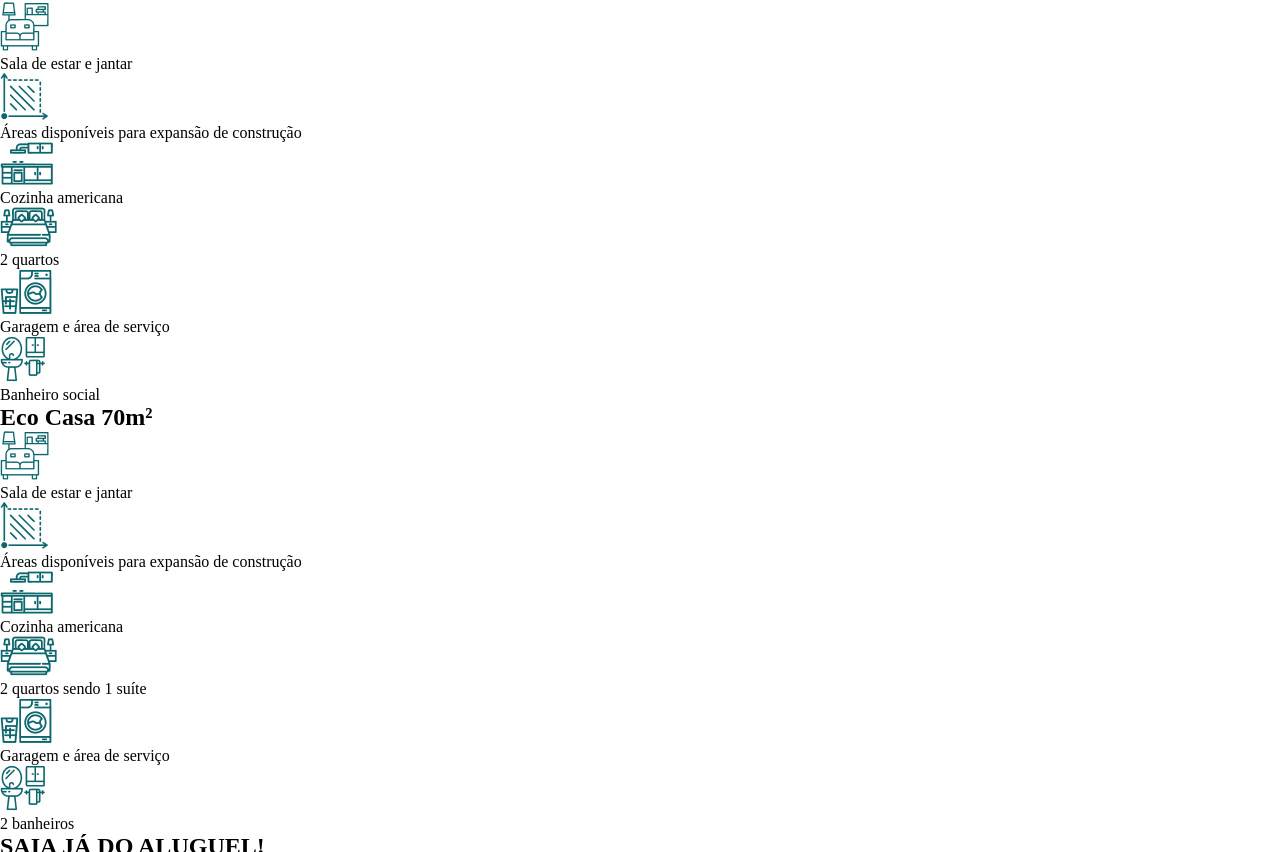
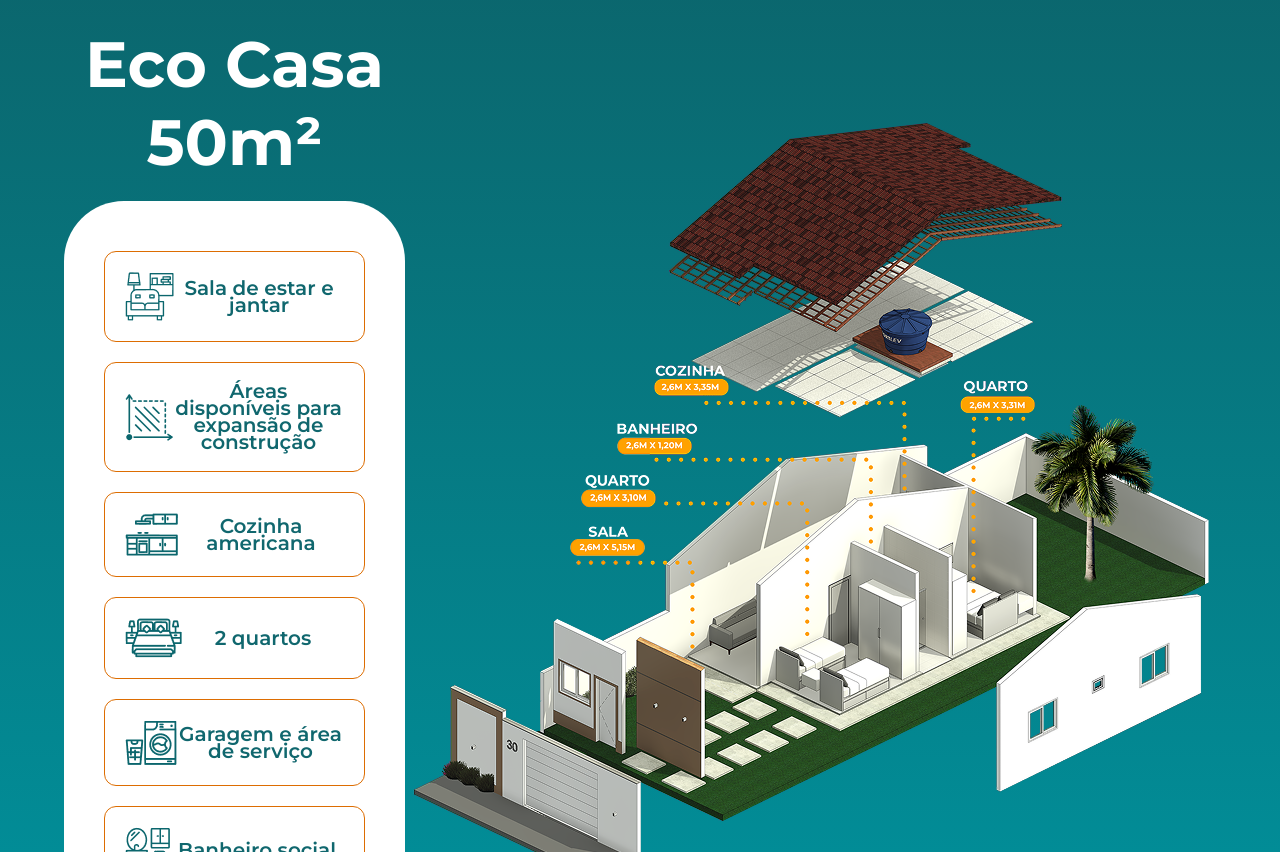
Before and after one commit to douglasnou/ECO-LP, a React (Vite) app in the folder landingpage-eco/: page / in a window 1280 px wide. Shown: the part 1928-2780 px from the top of the page. Built offline with nearby package versions, Linux system fonts and the light colour scheme; a web font is replaced by a local one.

Commit message:
Estilização das sections EcoCasa

```diff
--- a/landingpage-eco/src/sections/EcoCasaOne/index.jsx
+++ b/landingpage-eco/src/sections/EcoCasaOne/index.jsx
@@ -1,25 +1,31 @@
-import { EcoCasaSmall } from "../../Arrays/EcoCasa"
+import { EcoCasaSmall } from "../../Arrays/EcoCasa";
+import EcoCasa from "../../assets/Casa50.png";
+import styled from "./style.module.scss";
 
 export const EcoCasaOne = () => {
     return (
-        <section>
-            <div>
-                <h1>
+        <section className={styled.EcoCasa}>
+            <div className={styled.SubSection}>
+                <div className={styled.Container}>
+                    <h1 className="ecoCasa-title">
                         Eco Casa 50m²
                     </h1>
-                <div>
+                    <div className={styled.SubContainer}>
                         <ul>
                             {
-                            EcoCasaSmall.map((eco)=>(
+                                EcoCasaSmall.map((eco) => (
                                     <li>
-                                    <img src={eco.icon}/>
-                                    <p>{eco.text}</p>
+                                        <img src={eco.icon} />
+                                        <p className="ecoCasa-text">{eco.text}</p>
                                     </li>
                                 ))
                             }
                         </ul>
                     </div>
                 </div>
+
+                <img src={EcoCasa} />
+            </div>
         </section>
     )
 }
--- /dev/null
+++ b/landingpage-eco/src/sections/EcoCasaOne/style.module.scss
@@ -0,0 +1,52 @@
+.EcoCasa {
+    width: 100%;
+    display: flex;
+    flex-direction: column;
+    justify-content: center;
+    align-items: center;
+    background: linear-gradient(var(--green-tone-background-1), var(--green-tone-background-2));
+
+    .SubSection {
+        width: 90%;
+        margin: 50px auto;
+        display: flex;
+        align-items: center;
+        justify-content: center;
+        .Container {
+            width: 50%;
+            display: flex;
+            flex-direction: column;
+            align-items: center;
+
+            .SubContainer{
+                background: var(--white-tone);
+                border-radius: 60px;
+                margin: 20px 0;
+                padding: 40px;
+
+                ul{
+                    display: flex;
+                    flex-direction: column;
+                    align-items: flex-start;
+                    width: 100%;
+
+                    li{
+                        display: flex;
+                        align-items: center;
+                        border: 1px solid var(--orange-tone-2);
+                        border-radius: 12px;
+                        width: 100%;
+                        padding: 20px;
+                        margin: 10px 0;
+
+                        p{
+                            text-align: center;
+                            margin: 0 auto;
+                        }
+
+                    }
+                }
+            }
+        }
+    }
+}
--- a/landingpage-eco/src/sections/EcoCasaTwo/index.jsx
+++ b/landingpage-eco/src/sections/EcoCasaTwo/index.jsx
@@ -1,25 +1,30 @@
-import { EcoCasaBig } from "../../Arrays/EcoCasa"
+import { EcoCasaBig } from "../../Arrays/EcoCasa";
+import EcoCasa from "../../assets/Casa70.png";
+import styled from "./style.module.scss";
 
 export const EcoCasaTwo = () => {
     return (
-        <section>
-            <div>
-                <h1>
+        <section className={styled.EcoCasa}>
+            <div className={styled.SubSection}>
+                <div className={styled.Container}>
+                    <h1 className="ecoCasa-title">
                         Eco Casa 70m²
                     </h1>
-                <div>
+                    <div className={styled.SubContainer}>
                         <ul>
                             {
-                            EcoCasaBig.map((eco)=>(
+                                EcoCasaBig.map((eco) => (
                                     <li>
-                                    <img src={eco.icon}/>
-                                    <p>{eco.text}</p>
+                                        <img src={eco.icon} />
+                                        <p className="ecoCasa-text">{eco.text}</p>
                                     </li>
                                 ))
                             }
                         </ul>
                     </div>
                 </div>
+                <img src={EcoCasa} />
+            </div>
         </section>
     )
 }
--- /dev/null
+++ b/landingpage-eco/src/sections/EcoCasaTwo/style.module.scss
@@ -0,0 +1,52 @@
+.EcoCasa {
+    width: 100%;
+    display: flex;
+    flex-direction: column;
+    justify-content: center;
+    align-items: center;
+    background: linear-gradient(var(--orange-tone-back-1), var(--orange-tone-back-2));
+
+    .SubSection {
+        width: 90%;
+        margin: 50px auto;
+        display: flex;
+        align-items: center;
+        justify-content: center;
+        .Container {
+            width: 50%;
+            display: flex;
+            flex-direction: column;
+            align-items: center;
+
+            .SubContainer{
+                background: var(--white-tone);
+                border-radius: 60px;
+                margin: 20px 0;
+                padding: 40px;
+
+                ul{
+                    display: flex;
+                    flex-direction: column;
+                    align-items: flex-start;
+                    width: 100%;
+
+                    li{
+                        display: flex;
+                        align-items: center;
+                        border: 1px solid var(--orange-tone-2);
+                        border-radius: 12px;
+                        width: 100%;
+                        padding: 20px;
+                        margin: 10px 0;
+
+                        p{
+                            text-align: center;
+                            margin: 0 auto;
+                        }
+
+                    }
+                }
+            }
+        }
+    }
+}
--- a/landingpage-eco/src/styles/styles.scss
+++ b/landingpage-eco/src/styles/styles.scss
@@ -4,11 +4,15 @@
 
     --green-tone-1: #10676E;
     --green-tone-2: #9DFF00;
+    --green-tone-background-1: #0B666D;
+    --green-tone-background-2: #00939E;
     --green-tone-gradient: #4AC34A;
     --green-tone-gradient-2: #005A32;
     --orange-tone: #EC7715;
     --orange-tone-2: #DD6D01;
     --orange-tone-3: #FF7800;
+    --orange-tone-back-1: #FF7800;
+    --orange-tone-back-2: #DE8739;
     --white-tone: #FFFF;
     --grey-tone: #323232;
 }
--- a/landingpage-eco/src/styles/typography.scss
+++ b/landingpage-eco/src/styles/typography.scss
@@ -63,7 +63,7 @@
 
 .ecoCasa-text {
     @extend %title;
-    font-size: 1rem;
+    font-size: 1.25rem;
     font-weight: 600;
     line-height: 1.0625rem;
     color: var(--green-tone-1);
```
Lines whose indentation alone changed are shown as unchanged.
